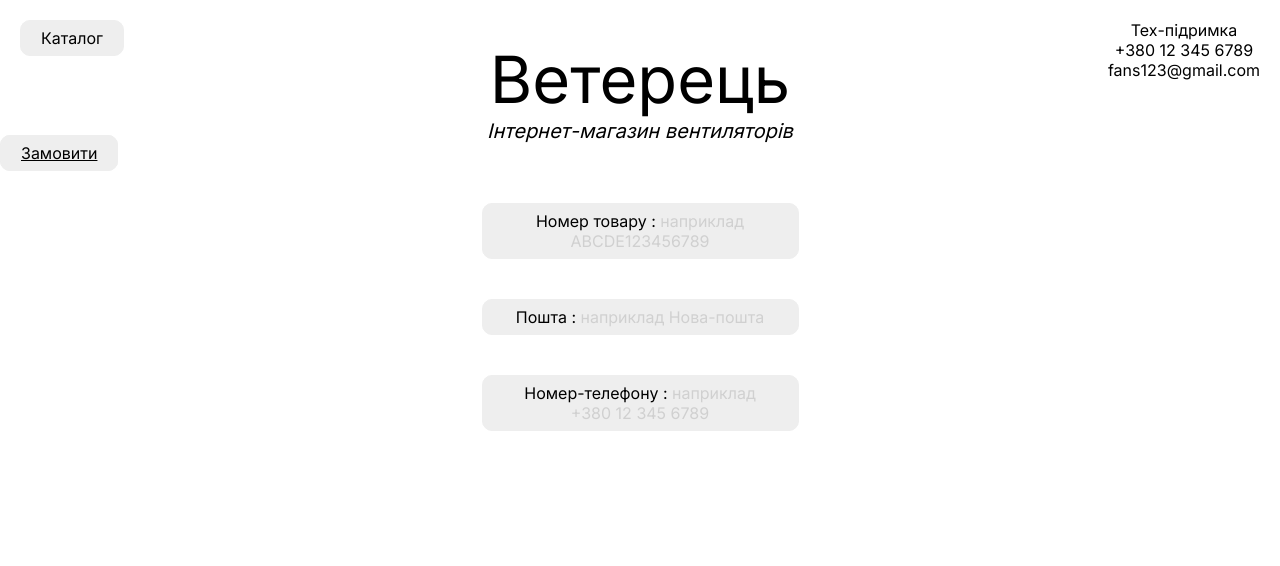
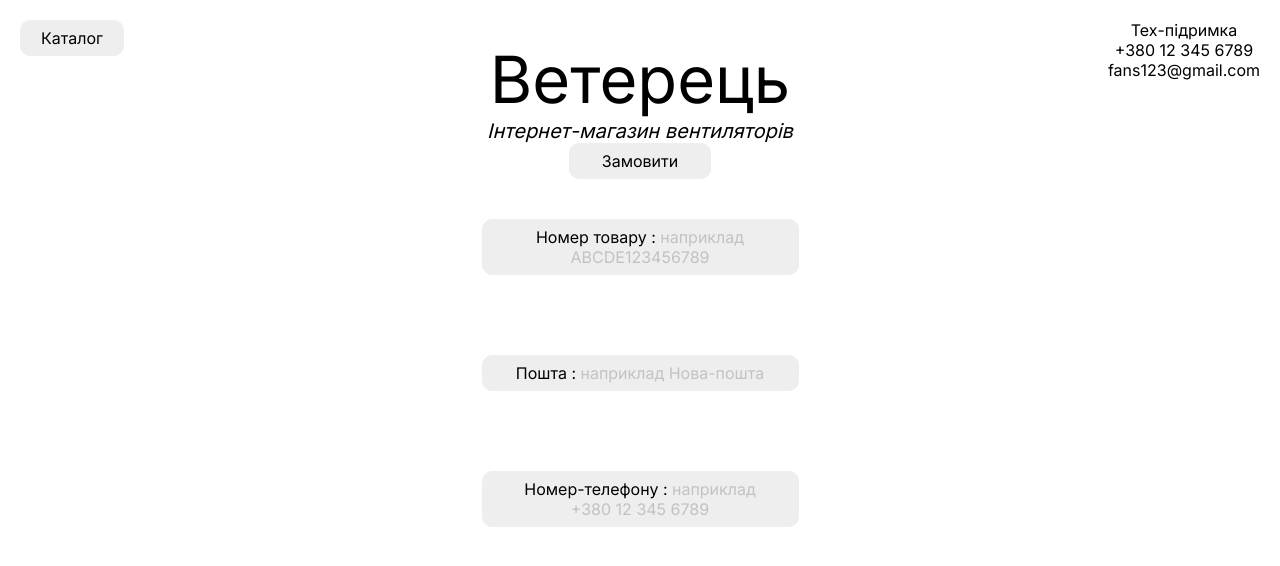
Before and after one commit to dag21321/shop, a plain HTML site: page index.html in a window 1280 px wide. Drawn offline with Linux system fonts and the light colour scheme.

Commit message:
Update style.css

```diff
--- a/style.css
+++ b/style.css
@@ -47,7 +47,7 @@ body {
   padding: 7px 20px;
   width: 100px;
   text-align: center;
-  margin: 40px auto;
+  text-decoration: none;
 }
 
 .field {
@@ -63,5 +63,13 @@ body {
 }
 
 .ex {
-  color: #d0d0d0;
+  color: #c2c2c2;
 }
+
+section {
+  display: flex;
+  justify-content: center;
+  align-items: center;
+  flex-wrap: wrap;
+  flex-direction: column;
+}
```
